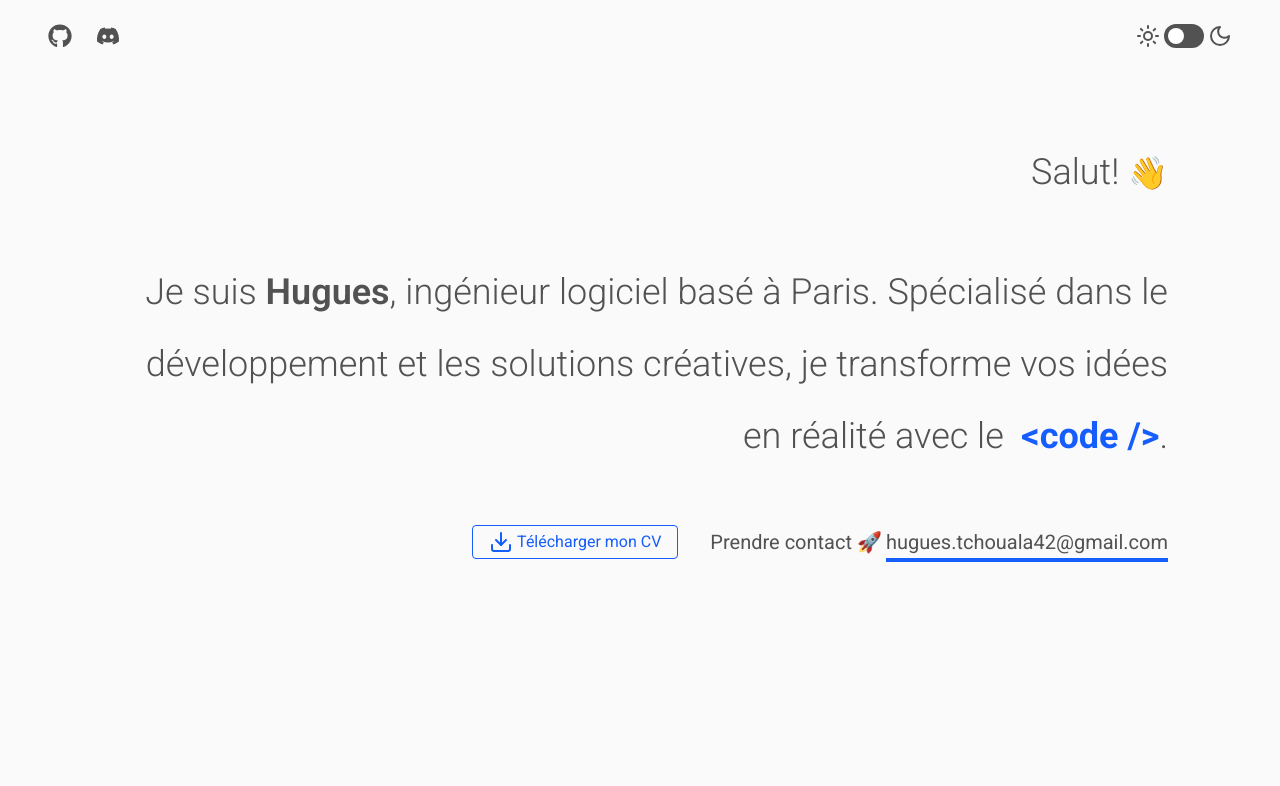
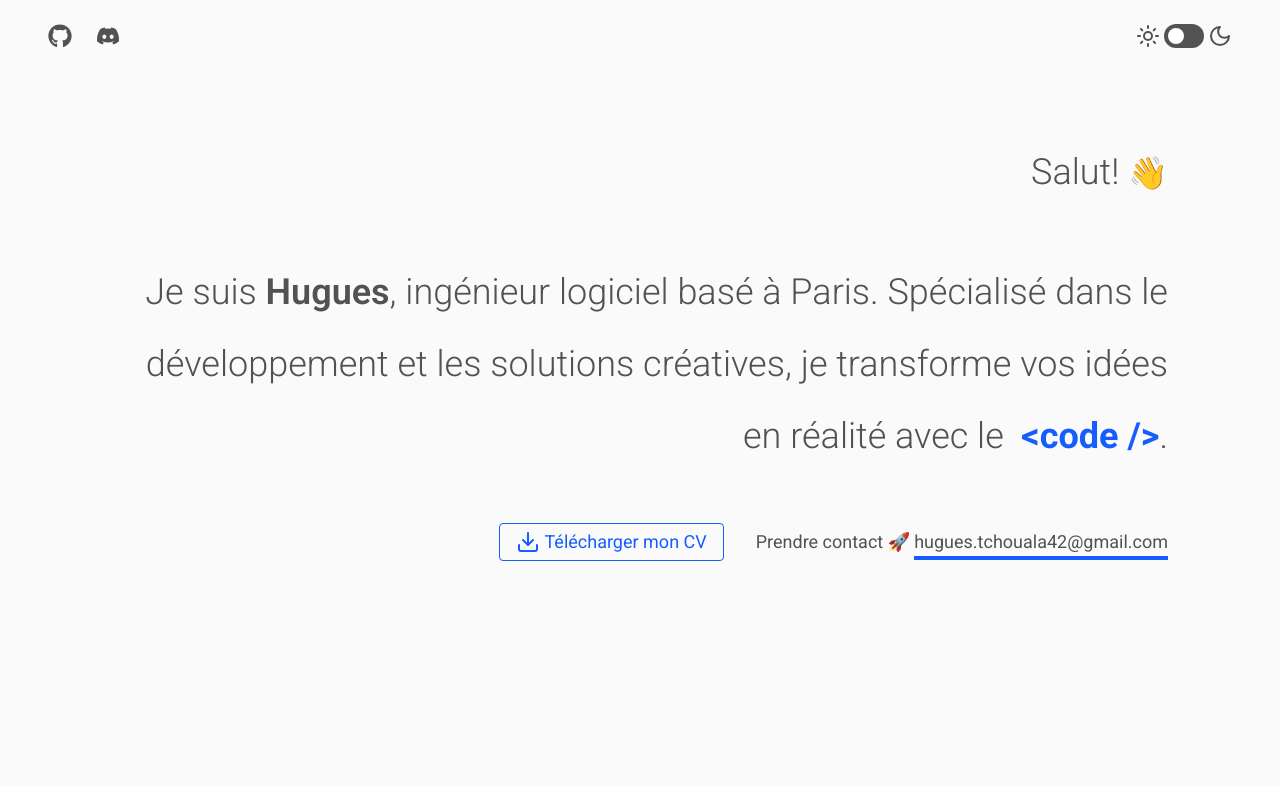
Before and after one commit to dev-carbon/dev-carbon.github.io, a React (Vite) app: page / in a window 1280 px wide. Shown: the top 786 px of the page. Built offline with nearby package versions, Linux system fonts and the light colour scheme.

Commit message:
updating...

```diff
--- a/src/components/About.jsx
+++ b/src/components/About.jsx
@@ -37,13 +37,13 @@ const About = () => {
         <a
           href="/cv.pdf"
           download="CV_Hugues_Tchouala.pdf"
-          className="inline-flex items-center gap-1 border border-blue-600 px-4 py-1 rounded text-blue-600"
+          className="inline-flex items-center gap-1 border border-blue-600 px-4 py-1 rounded text-blue-600 text-lg"
         >
           <Download />
           Télécharger mon CV
         </a>
 
-        <h3 className="my-2 text-xl">
+        <h3 className="my-2 text-lg">
           Prendre contact 🚀
           <a
             href="mailto:hugues.tchouala42@gmail.com"
```
